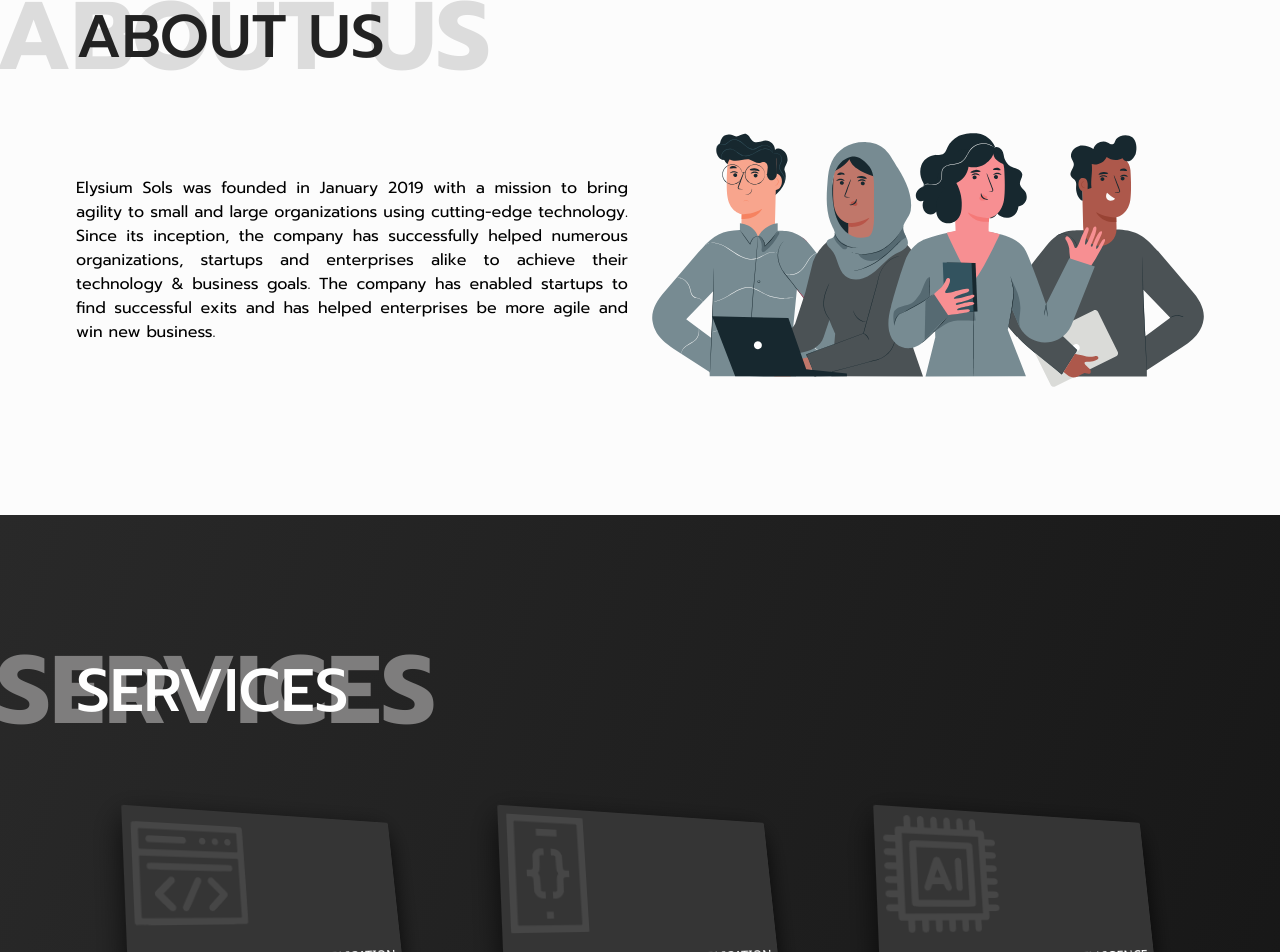
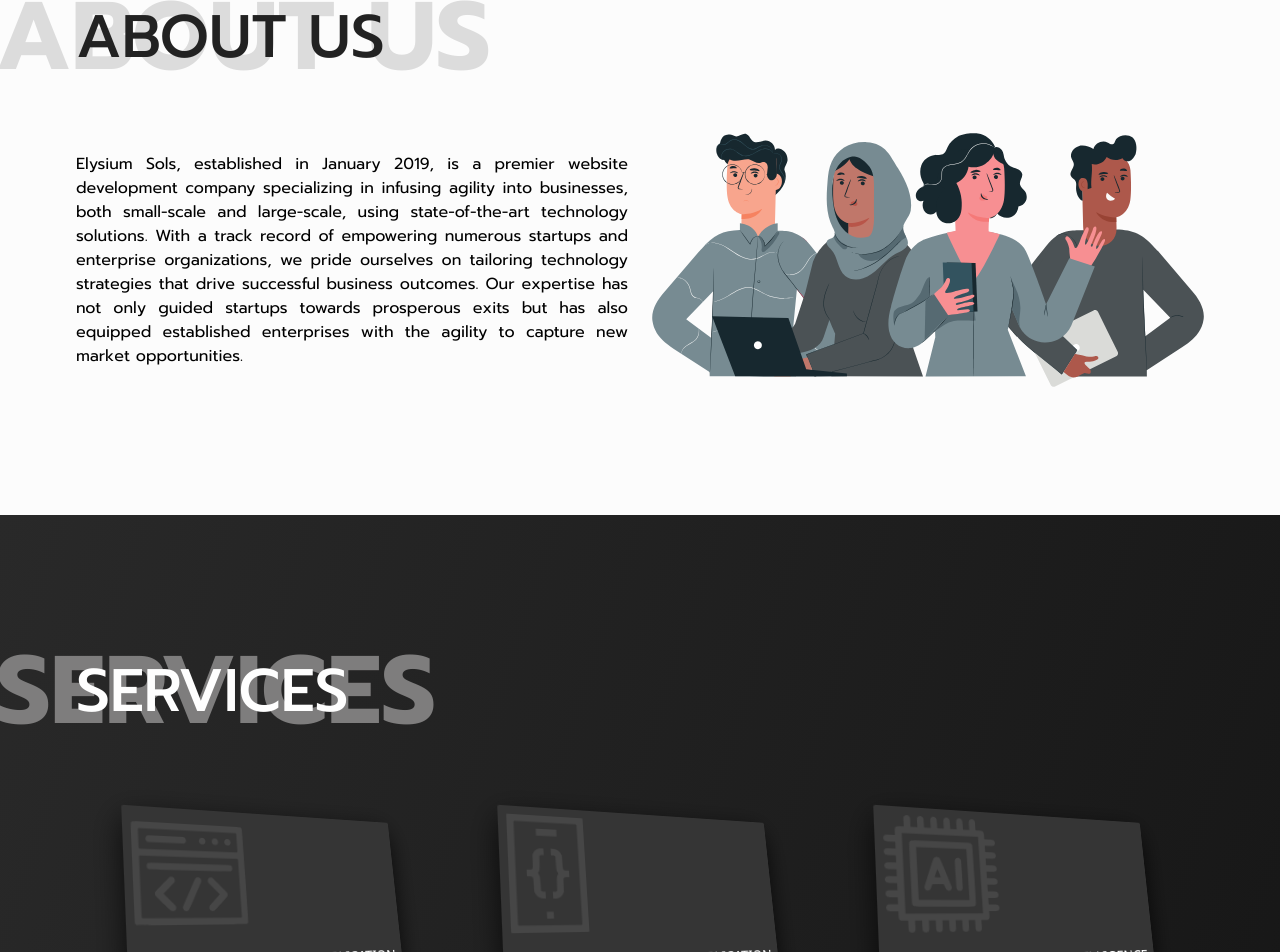
Before and after one commit to ElysiumSols/elysium_sols_web_nextjs, a Next.js app: page / in a window 1280 px wide. Shown: the part 939-1891 px from the top of the page. Built offline with nearby package versions, Linux system fonts and the light colour scheme.

Commit message:
Update content

```diff
--- a/Components/Sections/AboutUs/AboutUs.js
+++ b/Components/Sections/AboutUs/AboutUs.js
@@ -52,13 +52,7 @@ const AboutUs = () => {
           className={`flex-1 md:mr-3 mr-0`}
         >
           <p className={`text-justify text-base`}>
-            {`Elysium Sols was founded in January 2019 with a mission to
-            bring agility to small and large organizations using cutting-edge
-            technology. Since its inception, the company has successfully
-            helped numerous organizations, startups and enterprises alike to
-            achieve their technology & business goals. The company has enabled
-            startups to find successful exits and has helped enterprises be
-            more agile and win new business.`}
+            {`Elysium Sols, established in January 2019, is a premier website development company specializing in infusing agility into businesses, both small-scale and large-scale, using state-of-the-art technology solutions. With a track record of empowering numerous startups and enterprise organizations, we pride ourselves on tailoring technology strategies that drive successful business outcomes. Our expertise has not only guided startups towards prosperous exits but has also equipped established enterprises with the agility to capture new market opportunities.`}
           </p>
         </motion.div>
 
--- a/app/layout.js
+++ b/app/layout.js
@@ -57,13 +57,12 @@ export default function RootLayout({ children }) {
       <head>
         <meta
           name="description"
-          content="Elysium Sols was founded in January 2019 with a mission to bring agility to small and large organizations using cutting-edge technology. Since its inception, the company has successfully helped numerous organizations, startups and enterprises alike to achieve their technology & business goals. The company has enabled startups to find successful exits and has helped enterprises be more agile and win new business."
+          content="Elysium Sols, established in January 2019, is a premier website development company specializing in infusing agility into businesses, both small-scale and large-scale, using state-of-the-art technology solutions. With a track record of empowering numerous startups and enterprise organizations, we pride ourselves on tailoring technology strategies that drive successful business outcomes. Our expertise has not only guided startups towards prosperous exits but has also equipped established enterprises with the agility to capture new market opportunities."
         />
         <meta
           name="description"
           content="Software house, Web Applications, Mobile Applications, Website Development"
         />
-        <meta name="ahrefs-site-verification" content="299a703583bfa795f9d36e8102a628e3fa83e430b7305ba5983d15f823d5e3ec" />
         <title>Elysium Sols</title>
       </head>
       <body className={prompt.className}>
```
